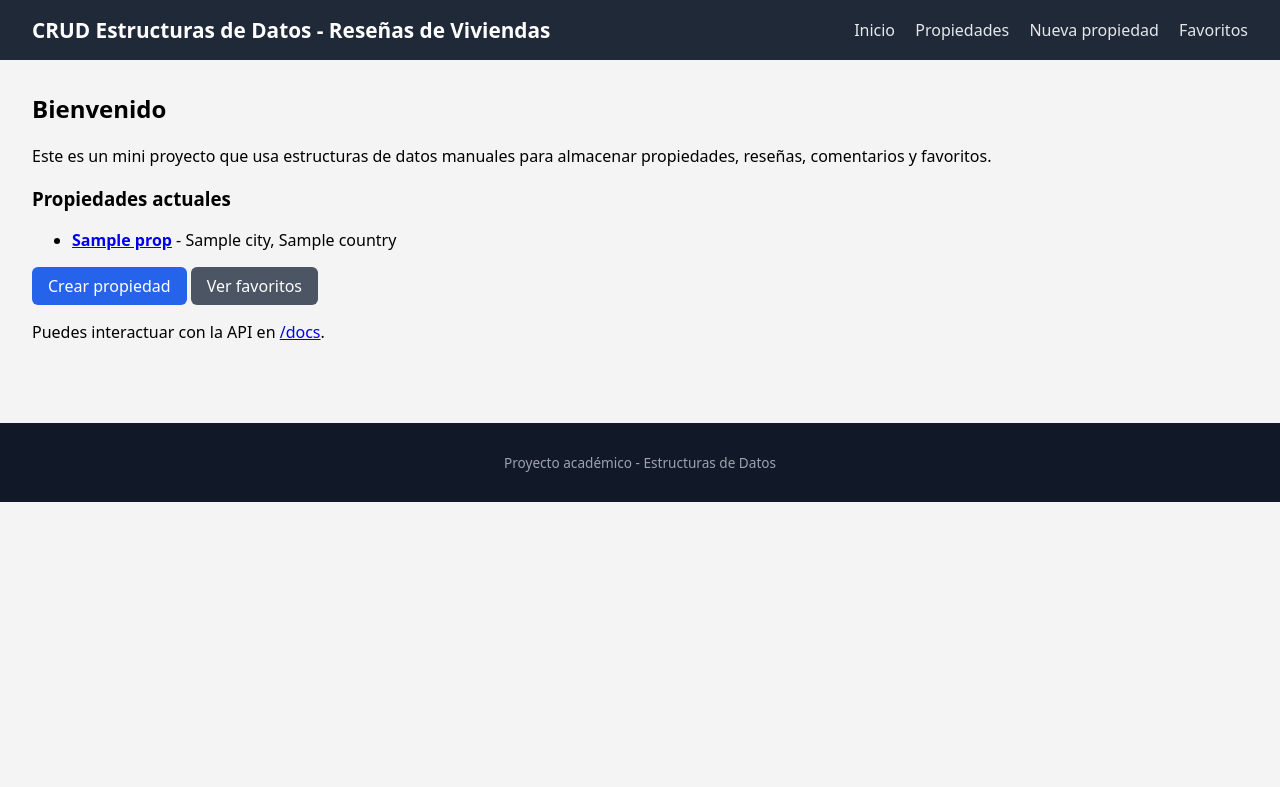
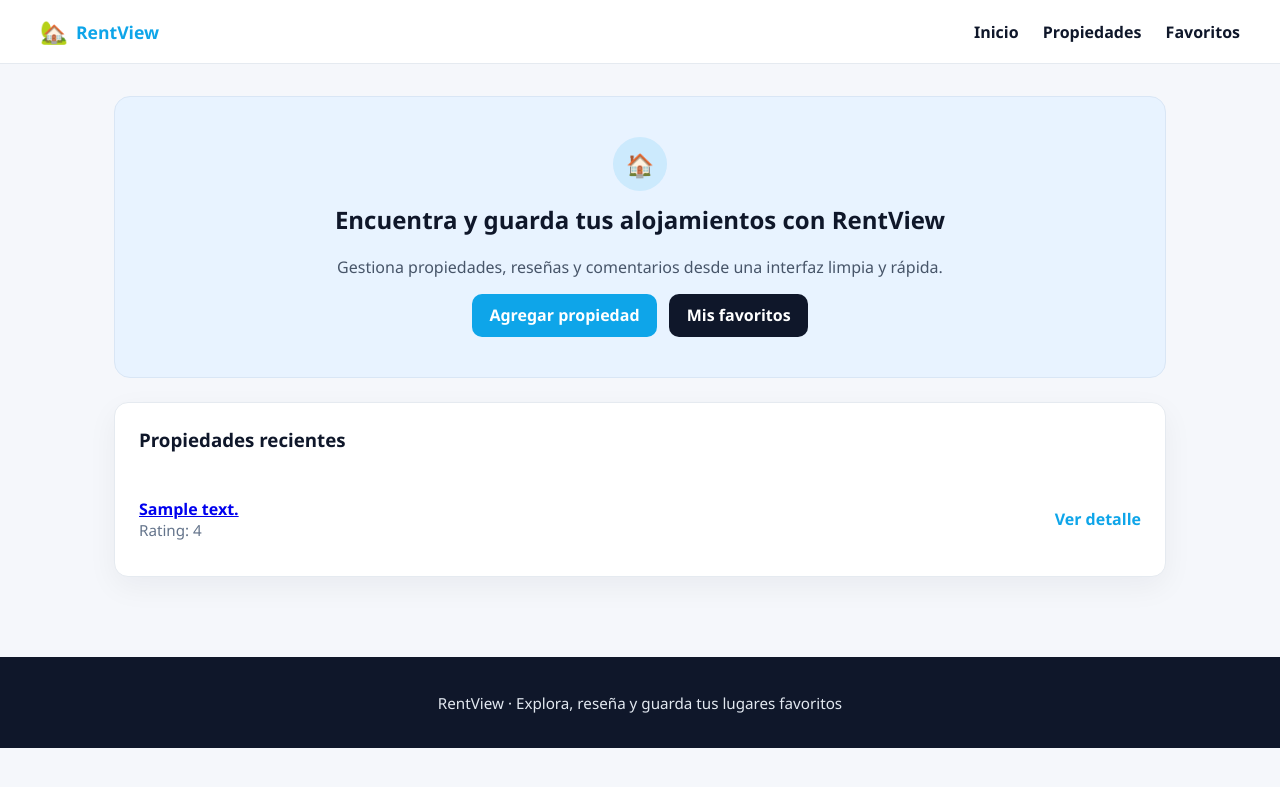
Before and after one commit to jprojas87/rents-edd, a FastAPI app: template templates/index.html in a window 1280 px wide. Shown: the top 787 px of the page. Run offline with FastAPI, Linux system fonts and the light colour scheme; the template is opened without the code that fills it: most values are stand-ins (such as "Sample title", 1, 10 or a date in 2020); parts of the project's set-up code (start-up, migrations or seed data) failed here and were passed over.

Commit message:
chore: estilos actualizados

```diff
--- a/api/main.py
+++ b/api/main.py
@@ -14,7 +14,7 @@ from domain.property import Property
 from domain.review import Review
 from domain.comment import Comment
 
-app = FastAPI(title="CRUD EDD - Housing Reviews")
+app = FastAPI(title="RentView - Housing Reviews")
 
 # Static files (CSS) y templates (HTML)
 app.mount("/static", StaticFiles(directory="static"), name="static")
@@ -26,15 +26,15 @@ templates = Jinja2Templates(directory="templates")
 # =========================
 
 class PropertyCreate(BaseModel):
-    title: str
-    country: str
-    city: str
+    address: str
+    body: str
+    rating: int
 
 
 class PropertyUpdate(BaseModel):
-    title: str
-    country: str
-    city: str
+    address: str
+    body: str
+    rating: int
 
 
 class ReviewCreate(BaseModel):
@@ -64,9 +64,9 @@ class CommentUpdate(BaseModel):
 def serialize_property(prop: Property) -> dict:
     return {
         "id": prop.id,
-        "title": prop.title,
-        "country": prop.country,
-        "city": prop.city,
+        "address": prop.address,
+        "body": prop.body,
+        "rating": prop.rating,
     }
 
 
@@ -118,9 +118,9 @@ async def new_property_form(request: Request):
             "request": request,
             "form_action": "/properties/new",
             "form_method": "post",
-            "title": "",
-            "country": "",
-            "city": "",
+            "address": "",
+            "body": "",
+            "rating": 4,
             "heading": "Crear propiedad",
             "submit_label": "Crear",
         },
@@ -129,11 +129,11 @@ async def new_property_form(request: Request):
 
 @app.post("/properties/new")
 async def create_property_html(
-    title: str = Form(...),
-    country: str = Form(...),
-    city: str = Form(...),
+    address: str = Form(...),
+    body: str = Form(...),
+    rating: int = Form(...),
 ):
-    prop = property_service.create_property(title, country, city)
+    prop = property_service.create_property(address, body, rating)
     return RedirectResponse(
         url=f"/properties/{prop.id}", status_code=status.HTTP_303_SEE_OTHER
     )
@@ -169,9 +169,9 @@ async def edit_property_form(request: Request, property_id: int):
             "request": request,
             "form_action": f"/properties/{property_id}/edit",
             "form_method": "post",
-            "title": prop.title,
-            "country": prop.country,
-            "city": prop.city,
+            "address": prop.address,
+            "body": prop.body,
+            "rating": prop.rating,
             "heading": "Editar propiedad",
             "submit_label": "Actualizar",
         },
@@ -181,11 +181,11 @@ async def edit_property_form(request: Request, property_id: int):
 @app.post("/properties/{property_id}/edit")
 async def update_property_html(
     property_id: int,
-    title: str = Form(...),
-    country: str = Form(...),
-    city: str = Form(...),
+    address: str = Form(...),
+    body: str = Form(...),
+    rating: int = Form(...),
 ):
-    prop = property_service.update_property(property_id, title, country, city)
+    prop = property_service.update_property(property_id, address, body, rating)
     if prop is None:
         raise HTTPException(status_code=404, detail="Property not found")
     return RedirectResponse(
@@ -359,9 +359,9 @@ async def remove_favorite_html(property_id: int):
 @app.post("/api/properties", response_model=dict)
 async def create_property(payload: PropertyCreate):
     prop = property_service.create_property(
-        title=payload.title,
-        country=payload.country,
-        city=payload.city,
+        address=payload.address,
+        body=payload.body,
+        rating=payload.rating,
     )
     return serialize_property(prop)
 
@@ -383,7 +383,7 @@ async def get_property(property_id: int):
 @app.put("/api/properties/{property_id}", response_model=dict)
 async def update_property(property_id: int, payload: PropertyUpdate):
     prop = property_service.update_property(
-        property_id, payload.title, payload.country, payload.city
+        property_id, payload.address, payload.body, payload.rating
     )
     if prop is None:
         raise HTTPException(status_code=404, detail="Property not found")
--- a/domain/property.py
+++ b/domain/property.py
@@ -9,9 +9,9 @@ from datastructures.DoubleLinkedList import DoubleLinkedList  # Ajusta si tu nom
 @dataclass
 class Property:
     id: int
-    title: str
-    country: str
-    city: str
+    address: str
+    body: str
+    rating: int
     reviews: DoubleLinkedList = field(default_factory=DoubleLinkedList)
 
     def add_review(self, review: "Review") -> None:
--- a/static/css/styles.css
+++ b/static/css/styles.css
@@ -1,80 +1,235 @@
+* {
+    box-sizing: border-box;
+}
+
 body {
-    font-family: system-ui, -apple-system, BlinkMacSystemFont, "Segoe UI", sans-serif;
+    font-family: "DM Sans", "Segoe UI", system-ui, -apple-system, sans-serif;
     margin: 0;
     padding: 0;
-    background: #f4f4f4;
+    background: #f5f7fb;
+    color: #0f172a;
 }
 
-header {
-    background: #1f2937;
-    color: #ffffff;
-    padding: 1rem 2rem;
+.topbar {
+    background: #ffffff;
+    border-bottom: 1px solid #e5eaf0;
+    padding: 1rem 2.5rem;
     display: flex;
     align-items: center;
     justify-content: space-between;
+    position: sticky;
+    top: 0;
+    z-index: 10;
 }
 
-header h1 {
-    margin: 0;
-    font-size: 1.3rem;
+.brand {
+    display: flex;
+    align-items: center;
+    gap: 0.5rem;
+    font-weight: 700;
+    color: #0ea5e9;
+}
+
+.brand-icon {
+    font-size: 1.4rem;
+}
+
+.brand-name {
+    font-size: 1.1rem;
 }
 
 nav a {
-    color: #e5e7eb;
+    color: #0f172a;
     text-decoration: none;
-    margin-left: 1rem;
+    margin-left: 1.25rem;
+    font-weight: 600;
 }
 
 nav a:hover {
-    text-decoration: underline;
+    color: #0ea5e9;
 }
 
-main {
-    padding: 2rem;
+.page {
+    max-width: 1100px;
+    margin: 0 auto;
+    padding: 2rem 1.5rem 3rem;
 }
 
-h2 {
+h2, h3 {
     margin-top: 0;
+    color: #0f172a;
+}
+
+.hero {
+    background: #e8f3ff;
+    border: 1px solid #d9e6f5;
+    border-radius: 16px;
+    padding: 2.5rem;
+    text-align: center;
+    margin-bottom: 1.5rem;
+}
+
+.hero-icon {
+    width: 54px;
+    height: 54px;
+    border-radius: 50%;
+    background: #0ea5e920;
+    color: #0ea5e9;
+    display: inline-flex;
+    align-items: center;
+    justify-content: center;
+    font-size: 1.4rem;
+    margin-bottom: 0.75rem;
+}
+
+.hero p {
+    margin: 0.4rem 0 0;
+    color: #475569;
+}
+
+.card {
+    background: #ffffff;
+    border-radius: 14px;
+    border: 1px solid #e5eaf0;
+    box-shadow: 0 10px 30px rgba(15, 23, 42, 0.05);
+    padding: 1.5rem;
+}
+
+.card-header {
+    display: flex;
+    align-items: center;
+    justify-content: space-between;
+    margin-bottom: 1rem;
+}
+
+.list {
+    list-style: none;
+    margin: 0;
+    padding: 0;
+}
+
+.list-item {
+    display: flex;
+    align-items: center;
+    justify-content: space-between;
+    padding: 0.75rem 0;
+    border-bottom: 1px solid #edf1f7;
+}
+
+.list-item:last-child {
+    border-bottom: none;
+}
+
+.muted {
+    color: #64748b;
+    font-size: 0.95rem;
+}
+
+.text-link {
+    color: #0ea5e9;
+    text-decoration: none;
+    font-weight: 600;
+}
+
+.text-link:hover {
+    text-decoration: underline;
 }
 
 table {
     width: 100%;
     border-collapse: collapse;
     background: white;
+    border-radius: 12px;
+    overflow: hidden;
+    box-shadow: 0 8px 24px rgba(15, 23, 42, 0.04);
 }
 
 th, td {
-    border: 1px solid #e5e7eb;
-    padding: 0.5rem 0.75rem;
+    border-bottom: 1px solid #edf1f7;
+    padding: 0.75rem 0.9rem;
     text-align: left;
 }
 
 th {
-    background: #f9fafb;
+    background: #f7fbff;
+    color: #0f172a;
+    font-weight: 700;
+}
+
+tr:last-child td {
+    border-bottom: none;
+}
+
+form label {
+    font-weight: 600;
+    color: #0f172a;
+}
+
+input, textarea {
+    width: 100%;
+    padding: 0.65rem 0.75rem;
+    border: 1px solid #d7deeb;
+    border-radius: 10px;
+    font-family: inherit;
+    font-size: 1rem;
+    background: #f8fafc;
+}
+
+input:focus, textarea:focus {
+    outline: 2px solid #0ea5e9;
+    border-color: transparent;
+    background: #ffffff;
+}
+
+button, .button {
+    display: inline-block;
+    padding: 0.65rem 1.1rem;
+    background: #0ea5e9;
+    color: white;
+    border-radius: 10px;
+    text-decoration: none;
+    border: none;
+    font-weight: 700;
+    cursor: pointer;
+    transition: transform 0.05s ease, box-shadow 0.1s ease, background 0.2s ease;
+}
+
+button:hover, .button:hover {
+    background: #0284c7;
+    box-shadow: 0 10px 22px rgba(14, 165, 233, 0.25);
+    transform: translateY(-1px);
+}
+
+.button.secondary {
+    background: #0f172a;
+}
+
+.button.secondary:hover {
+    background: #1e293b;
+}
+
+.cta {
+    display: flex;
+    gap: 0.75rem;
+    justify-content: center;
+    margin-top: 1rem;
 }
 
 footer {
     margin-top: 2rem;
     text-align: center;
-    padding: 1rem;
-    background: #111827;
-    color: #9ca3af;
-    font-size: 0.85rem;
+    padding: 1.25rem;
+    background: #0f172a;
+    color: #e2e8f0;
+    font-size: 0.95rem;
 }
 
-.button {
-    display: inline-block;
-    padding: 0.5rem 1rem;
-    background: #2563eb;
-    color: white;
-    border-radius: 6px;
-    text-decoration: none;
+.form-card {
+    max-width: 640px;
+    margin: 0 auto;
+    background: #ffffff;
+    border-radius: 14px;
+    border: 1px solid #e5eaf0;
+    box-shadow: 0 10px 30px rgba(15, 23, 42, 0.05);
+    padding: 1.75rem;
 }
-
-.button.secondary {
-    background: #4b5563;
-}
-
-.button:hover {
-    background: #1d4ed8;
-}
--- a/templates/base.html
+++ b/templates/base.html
@@ -2,26 +2,28 @@
 <html lang="es">
 <head>
     <meta charset="UTF-8">
-    <title>{% block title %}CRUD EDD{% endblock %}</title>
+<title>{% block title %}RentView{% endblock %}</title>
     <link rel="stylesheet" href="/static/css/styles.css">
 </head>
 <body>
-<header>
-    <h1>CRUD Estructuras de Datos - Reseñas de Viviendas</h1>
+<header class="topbar">
+    <div class="brand">
+        <span class="brand-icon">🏡</span>
+        <span class="brand-name">RentView</span>
+    </div>
     <nav>
         <a href="/">Inicio</a>
         <a href="/properties">Propiedades</a>
-        <a href="/properties/new">Nueva propiedad</a>
         <a href="/favorites">Favoritos</a>
     </nav>
 </header>
 
-<main>
+<main class="page">
     {% block content %}{% endblock %}
 </main>
 
 <footer>
-    <p>Proyecto académico - Estructuras de Datos</p>
+    <p>RentView · Explora, reseña y guarda tus lugares favoritos</p>
 </footer>
 </body>
 </html>
--- a/templates/comment_form.html
+++ b/templates/comment_form.html
@@ -3,13 +3,13 @@
 {% block title %}Comentario - Editar{% endblock %}
 
 {% block content %}
+<div class="form-card">
     <h2>{{ heading }}</h2>
-
     <form action="{{ form_action }}" method="{{ form_method }}">
         <label for="body">Comentario</label><br>
         <textarea id="body" name="body" rows="3" required>{{ comment.body }}</textarea><br><br>
         <button type="submit">{{ submit_label }}</button>
     </form>
-
-<p><a href="/reviews/{{ comment.review_id }}">Volver a la reseña</a></p>
+    <p><a class="text-link" href="/reviews/{{ comment.review_id }}">Volver a la reseña</a></p>
+</div>
 {% endblock %}
--- a/templates/index.html
+++ b/templates/index.html
@@ -1,30 +1,36 @@
 {% extends "base.html" %}
 
-{% block title %}Inicio - CRUD EDD{% endblock %}
+{% block title %}Inicio - RentView{% endblock %}
 
 {% block content %}
-<h2>Bienvenido</h2>
-<p>Este es un mini proyecto que usa estructuras de datos manuales
-para almacenar propiedades, reseñas, comentarios y favoritos.</p>
+<section class="hero">
+    <div class="hero-icon">🏠</div>
+    <h2>Encuentra y guarda tus alojamientos con RentView</h2>
+    <p>Gestiona propiedades, reseñas y comentarios desde una interfaz limpia y rápida.</p>
+    <div class="cta">
+        <a class="button" href="/properties/new">Agregar propiedad</a>
+        <a class="button secondary" href="/favorites">Mis favoritos</a>
+    </div>
+</section>
 
-<h3>Propiedades actuales</h3>
+<section class="card">
+    <div class="card-header">
+        <h3>Propiedades recientes</h3>
+    </div>
     {% if properties %}
-    <ul>
+        <ul class="list">
             {% for prop in properties %}
-            <li>
-                <strong><a href="/properties/{{ prop.id }}">{{ prop.title }}</a></strong>
-                - {{ prop.city }}, {{ prop.country }}
+                <li class="list-item">
+                    <div>
+                        <strong><a href="/properties/{{ prop.id }}">{{ prop.address }}</a></strong>
+                        <div class="muted">Rating: {{ prop.rating }}</div>
+                    </div>
+                    <a class="text-link" href="/properties/{{ prop.id }}">Ver detalle</a>
                 </li>
             {% endfor %}
         </ul>
     {% else %}
-    <p>No hay propiedades registradas aún.</p>
+        <p class="muted">Aún no hay propiedades. Empieza creando la primera.</p>
     {% endif %}
-
-<div class="cta">
-    <a class="button" href="/properties/new">Crear propiedad</a>
-    <a class="button secondary" href="/favorites">Ver favoritos</a>
-</div>
-
-<p>Puedes interactuar con la API en <a href="/docs">/docs</a>.</p>
+</section>
 {% endblock %}
--- a/templates/review_form.html
+++ b/templates/review_form.html
@@ -3,8 +3,8 @@
 {% block title %}Reseña - Formulario{% endblock %}
 
 {% block content %}
+<div class="form-card">
     <h2>{{ heading }}</h2>
-
     <form action="{{ form_action }}" method="{{ form_method }}">
         <label for="title">Título</label><br>
         <input type="text" id="title" name="title" value="{{ review.title }}" required><br><br>
@@ -17,6 +17,6 @@
 
         <button type="submit">{{ submit_label }}</button>
     </form>
-
-<p><a href="/reviews/{{ review.id }}">Volver al detalle</a></p>
+    <p><a class="text-link" href="/reviews/{{ review.id }}">Volver al detalle</a></p>
+</div>
 {% endblock %}
```
Also changed, not shown: repository/property_repository.py (+6 -6 lines), services/property_service.py (+4 -4 lines), templates/favorites.html (+15 -8 lines), templates/properties.html (+14 -13 lines), templates/property_detail.html (+21 -12 lines), templates/property_form.html (+13 -13 lines), templates/review_detail.html (+17 -11 lines). Lines whose indentation alone changed are shown as unchanged.
